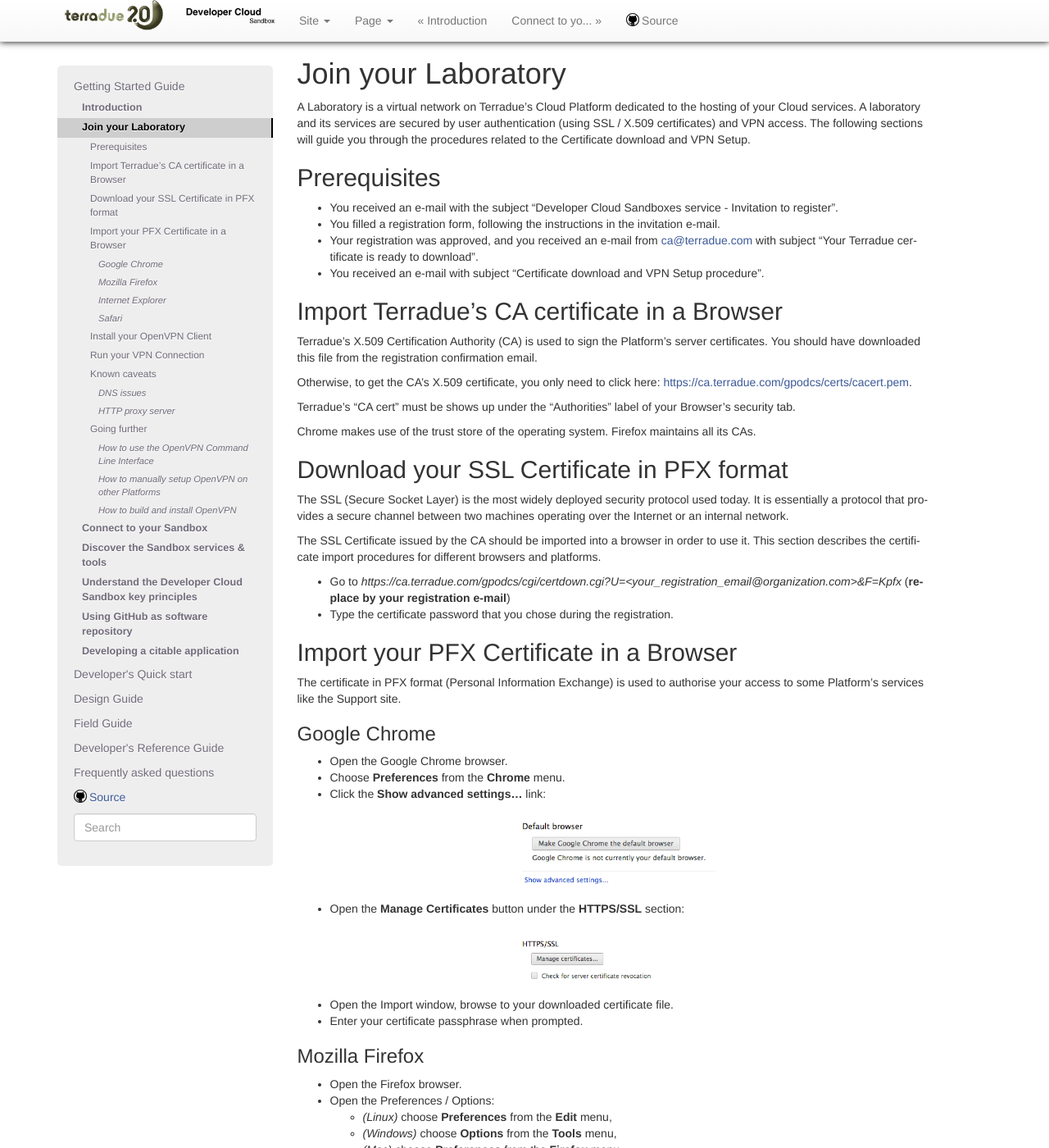
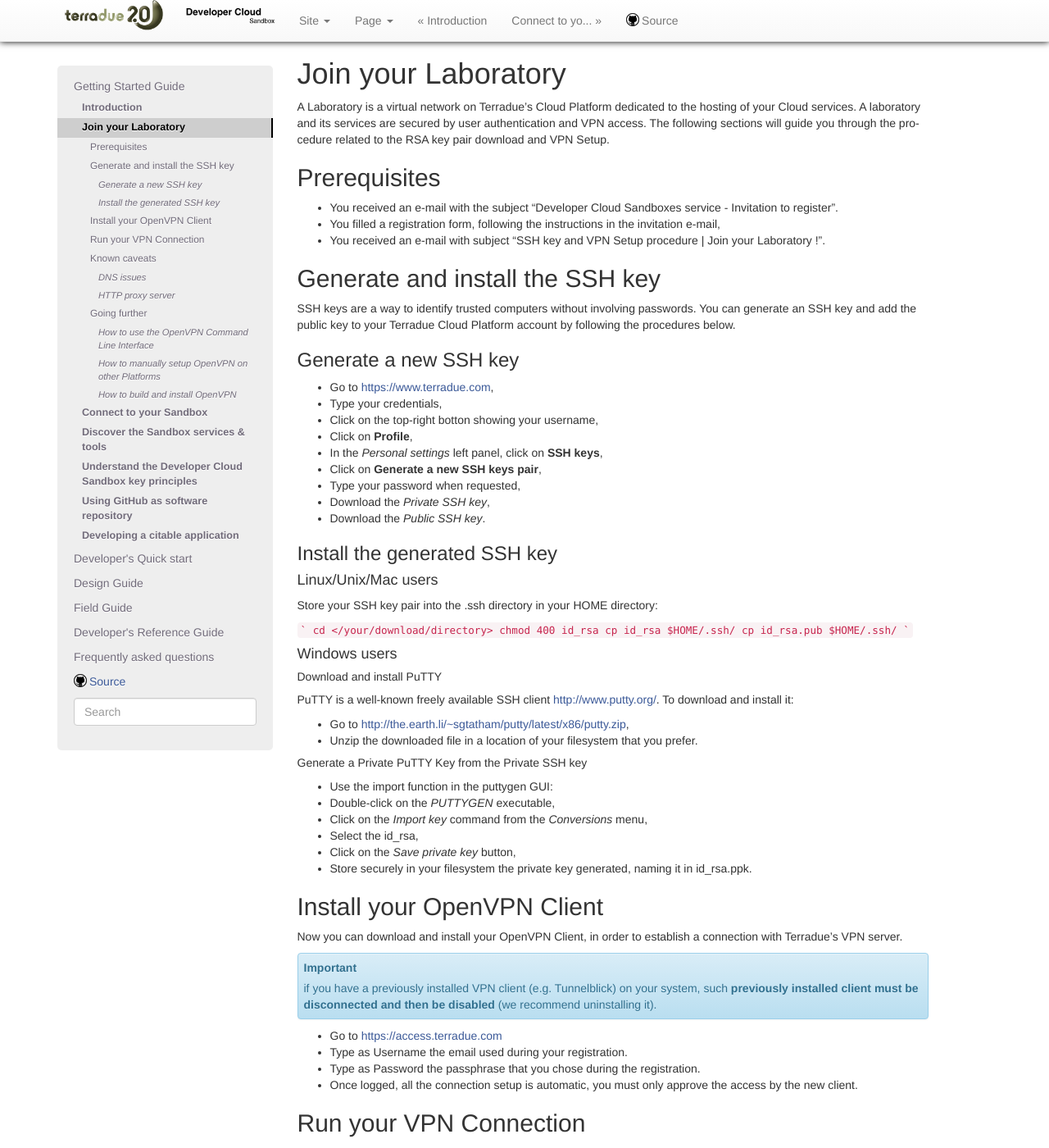
Before and after one commit to Terradue/doc-developer-sandbox, a Sphinx documentation site: the page built from source/start/laboratory/index.rst, in a window 1280 px wide and 1400 px high. Shown: the whole window at 82% size. Built offline with Sphinx 7.4.7, drawn with Linux system fonts in a browser that asks for light colours; pages that are not in the unit, such as notebooks, are missing from menus; some of the changed text lies outside the part shown.

Commit message:
Updated procedure for SSH key. This refs #16793

````diff
--- a/source/start/laboratory/index.rst
+++ b/source/start/laboratory/index.rst
@@ -4,8 +4,8 @@
 ####################
 
 A Laboratory is a virtual network on Terradue's Cloud Platform dedicated to the hosting of your Cloud services.
-A laboratory and its services are secured by user authentication (using SSL / X.509 certificates) and VPN access.
-The following sections will guide you through the procedures related to the Certificate download and VPN Setup.
+A laboratory and its services are secured by user authentication and VPN access.
+The following sections will guide you through the procedure related to the RSA key pair download and VPN Setup.
 
 .. _laboratory-prerequisites:
 
@@ -13,118 +13,64 @@
 -------------
 
 - You received an e-mail with the subject "Developer Cloud Sandboxes service  -  Invitation to register".
-- You filled a registration form, following the instructions in the invitation e-mail.
-- Your registration was approved, and you received an e-mail from ca@terradue.com with subject "Your Terradue certificate is ready to download".
-- You received an e-mail with subject "Certificate download and VPN Setup procedure".
+- You filled a registration form, following the instructions in the invitation e-mail,
+- You received an e-mail with subject "SSH key and VPN Setup procedure | Join your Laboratory !".
 
+.. _install-ssh-key:
 
-Import Terradue's CA certificate in a Browser
----------------------------------------------
+Generate and install the SSH key
+---------------------------------
 
-Terradue's X.509 Certification Authority (CA) is used to sign the Platform's server certificates. You should have downloaded this file from the registration confirmation email.
+SSH keys are a way to identify trusted computers without involving passwords. You can generate an SSH key and add the public key to your Terradue Cloud Platform account by following the procedures below.
 
-Otherwise, to get the CA's X.509 certificate, you only need to click here:
-https://ca.terradue.com/gpodcs/certs/cacert.pem.
+Generate a new SSH key
+^^^^^^^^^^^^^^^^^^^^^^
 
-Terradue's "CA cert" must be shows up under the "Authorities" label of your Browser's security tab.
+* Go to https://www.terradue.com,
+* Type your credentials,
+* Click on the top-right botton showing your username,
+* Click on **Profile**,
+* In the *Personal settings* left panel, click on **SSH keys**,
+* Click on **Generate a new SSH keys pair**,
+* Type your password when requested,
+* Download the *Private SSH key*,
+* Download the *Public SSH key*.
 
-Chrome makes use of the trust store of the operating system.
-Firefox maintains all its CAs.
+Install the generated SSH key
+^^^^^^^^^^^^^^^^^^^^^^^^^^^^^
 
-Download your SSL Certificate in PFX format
--------------------------------------------
+Linux/Unix/Mac users
+********************
 
-The SSL (Secure Socket Layer) is the most widely deployed security protocol used today. It is essentially a protocol that provides a secure channel between two machines operating over the Internet or an internal network.
+Store your SSH key pair into the .ssh directory in your HOME directory:
 
-The SSL Certificate issued by the CA should be imported into a browser in order to use it. This section describes the certificate import procedures for different browsers and platforms.
+```
+cd </your/download/directory>
+chmod 400 id_rsa
+cp id_rsa $HOME/.ssh/
+cp id_rsa.pub $HOME/.ssh/
+```
 
-- Go to *https://ca.terradue.com/gpodcs/cgi/certdown.cgi?U=<your_registration_email@organization.com>&F=Kpfx* (**replace by your registration e-mail**)
-- Type the certificate password that you chose during the registration.
+Windows users
+**************
 
-Import your PFX Certificate in a Browser
-----------------------------------------
+Download and install PuTTY
+++++++++++++++++++++++++++
 
-The certificate in PFX format (Personal Information Exchange) is used to authorise your access to some Platform's services like the Support site.
+PuTTY is a well-known freely available SSH client http://www.putty.org/. To download and install it:
 
-Google Chrome
-^^^^^^^^^^^^^
+* Go to http://the.earth.li/~sgtatham/putty/latest/x86/putty.zip,
+* Unzip the downloaded file in a location of your filesystem that you prefer.
 
-- Open the Google Chrome browser.
+Generate a Private PuTTY Key from the Private SSH key
++++++++++++++++++++++++++++++++++++++++++++++++
 
-- Choose **Preferences** from the **Chrome** menu.
-
-- Click the **Show advanced settings...** link:
-
-.. figure:: assets/chrome_advanced_settings_link.png
-  :width: 250px
-  :align: center
-  :alt: alternate text
-  :figclass: align-center
-
-- Open the **Manage Certificates** button under the **HTTPS/SSL** section:
-
-.. figure:: assets/chrome_manage_certificates.png
-  :width: 250px
-  :align: center
-  :alt: alternate text
-  :figclass: align-center
-
-- Open the Import window, browse to your downloaded certificate file.
-
-- Enter your certificate passphrase when prompted.
-
-Mozilla Firefox
-^^^^^^^^^^^^^^^
-
-- Open the Firefox browser.
-
-- Open the Preferences / Options:
-
-  - *(Linux)* choose **Preferences** from the **Edit** menu,
-  - *(Windows)* choose **Options** from the **Tools** menu,
-  - *(Mac)* choose **Preferences** from the **Firefox** menu.
-
-- Click the **Advanced** button.
-
-- Open the Certificate pane:
-
-  - *(Linux)* select the **Security** pane,
-  - *(Windows)* select the **Encryption** (or **Security**) pane,
-  - *(Mac)* select the **Certificates** pane.
-
-- Click the **View Certificates** button.
-
-- Click the **Your Certificates** tab.
-
-- Click the **Import** button at the bottom of the screen.
-
-- Browse to your downloaded certificate file.
-
-- Enter your certificate passphrase when prompted.
-
-Internet Explorer
-^^^^^^^^^^^^^^^^^
-
-- Open the Internet Explorer browser.
-
-- Choose **Internet Options** from the **Tools** menu.
-
-- Click the **Content** tab.
-
-- Open the **Certificate** pane.
-
-- Click the **Certificates** (or **Personal**) button.
-
-- Browse to your downloaded certificate file.
-
-- Enter your certificate passphrase when prompted.
-
-Safari
-^^^^^^
-
-- Double-click the downloaded certificate file to launch the Keychain Access application.
-
-- Enter your certificate passphrase when prompted.
+* Use the import function in the puttygen GUI:
+* Double-click on the *PUTTYGEN* executable,
+* Click on the *Import key* command from the *Conversions* menu,
+* Select the id_rsa,
+* Click on the *Save private key* button,
+* Store securely in your filesystem the private key generated, naming it in id_rsa.ppk.
 
 Install your OpenVPN Client
 ---------------------------
````
Also changed, not shown: source/start/sandbox.rst (+6 -76 lines).
